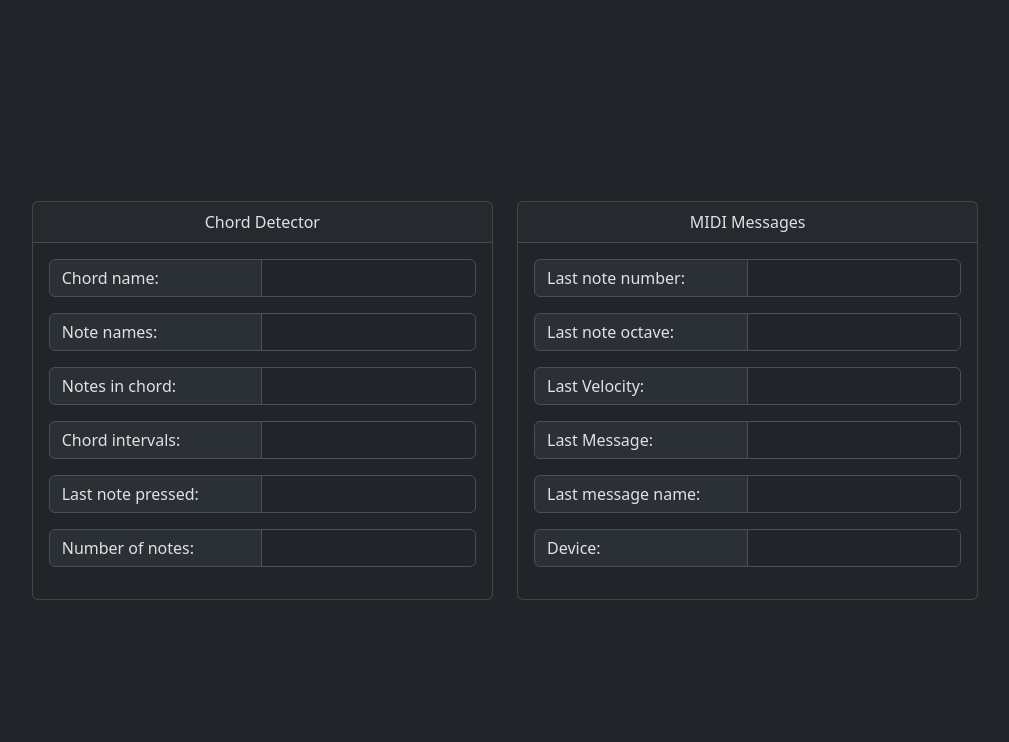
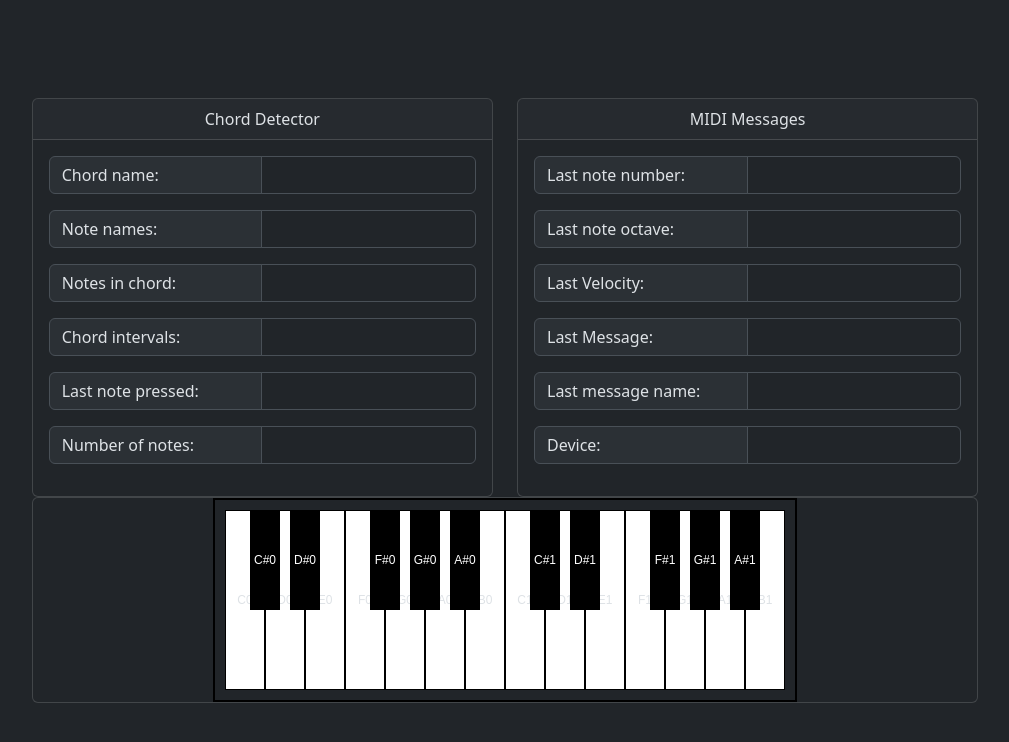
Before and after one commit to mtickle/midi-app, a React (Vite) app: page / in a window 1280 px wide. Shown: the top 742 px of the page, without its empty margins (135-1144 px from the left). Built offline with nearby package versions, Linux system fonts and the light colour scheme.

Commit message:
Added functional keyboard to reflect pressed keys.

```diff
--- a/src/App.css
+++ b/src/App.css
@@ -40,3 +40,46 @@
 .read-the-docs {
   color: #888;
 }
+
+
+.piano {
+  display: flex;
+  border: 2px solid black;
+  padding: 10px;
+  margin: auto;
+}
+
+.key {
+  width: 40px;
+  height: 180px;
+  border: 1px solid black;
+  display: flex;
+  align-items: center;
+  justify-content: center;
+  font-size: 12px;
+  font-family: sans-serif;
+  user-select: none;
+  transition: background 0.1s;
+}
+
+.white {
+  background: white;
+}
+
+.black {
+  background: black;
+  color: white;
+  width: 30px;
+  height: 100px;
+  margin-left: -15px;
+  margin-right: -15px;
+  z-index: 1;
+}
+
+.active.white {
+  background: lightblue;
+}
+
+.active.black {
+  background: blue;
+}
--- a/src/App.jsx
+++ b/src/App.jsx
@@ -11,8 +11,6 @@ import Col from 'react-bootstrap/Col';
 //--- CSS imports.
 import 'bootstrap/dist/css/bootstrap.min.css';
 import './App.css'
-import './piano.css'
-import { CardBody } from 'react-bootstrap';
 
 function App() {
 
@@ -20,6 +18,7 @@ function App() {
   const [deviceName, setDeviceName] = useState([]);
   const [deviceManufacturer, setDeviceManufacturer] = useState([]);
   const [midiAccess, setMidiAccess] = useState(null);
+  const [displayKeys, setDisplayKeys] = useState(new Set());
 
   //--- Message values.
   const [message, setMessage] = useState([]);
@@ -68,6 +67,10 @@ function App() {
     'Bm': [11, 2, 6]
   };
 
+  const NOTES = [
+    "C", "C#", "D", "D#", "E", "F", "F#", "G", "G#", "A", "A#", "B"
+  ];
+
   //--- Request MIDI access on component mount.
   useEffect(() => {
     navigator.requestMIDIAccess()
@@ -82,6 +85,16 @@ function App() {
       .catch((err) => console.error("MIDI Access Error:", err));
   }, []);
 
+  //--- Use this to generate a list of keys.
+  const generateKeys = () => {
+    let keys = [];
+    for (let octave = 0; octave < 2; octave++) {
+      for (let note of NOTES) {
+        keys.push(`${note}${octave}`);
+      }
+    }
+    return keys;
+  };
 
   function processMIDIMessage(message) {
 
@@ -110,16 +123,25 @@ function App() {
 
   //--- Handle the note ON event. Add the note to the set and detect the chord.
   function noteOn(note) {
-    setNoteName(getMidiNoteName(note));
-    pressedKeys.add(note);
-    processChord();
+    setDisplayKeys((prev) => new Set(prev).add(note)); // Show the pressed key.
+    setNoteName(getMidiNoteName(note)); // Show the note name.
+    pressedKeys.add(note); // Add to the pressedKeys set.
+    processChord(); // And finally process the chord built so far.
   }
 
   //--- Handle the note OFF event. Remove the note to the set and detect the chord.
   function noteOff(note) {
-    setNoteName("");
-    pressedKeys.delete(note);
-    processChord();
+
+    // Clear the pressed key.
+    setDisplayKeys((prev) => {
+      const newKeys = new Set(prev);
+      newKeys.delete(note);
+      return newKeys;
+    });
+
+    setNoteName(""); // Clear the note name.
+    pressedKeys.delete(note); // Take the key out of the set.
+    processChord(); // And finally process the chord built so far.
   }
 
   function processChord() {
@@ -156,6 +178,13 @@ function App() {
       }
     }
   }
+
+  //--- This helps us map a known note to a key on the keyboard.
+  const midiNoteToKey = (midiNote) => {
+    const note = NOTES[midiNote % 12];
+    const octave = Math.floor(midiNote / 12) - 1;
+    return `${note}${octave}`;
+  };
 
   //--- Extract the note names from the note set.
   function extractChordNotes(noteSet) {
@@ -276,44 +305,25 @@ function App() {
             </Card >
           </Col>
         </Row>
-        {/* <Row>
+        <Row>
           <Col>
-            <div className="card"> */}
-
-        {/* <div className="piano-container">
-                <ul className="piano-keys-list">
-                  <li className="piano-keys white-key" data-key="D" id='C'></li>
-                  <li className="piano-keys black-key" data-key="C#" id='C#'></li>
-                  <li className="piano-keys white-key" data-key="D" id='D'></li>
-                  <li className="piano-keys black-key" data-key="04"></li>
-                  <li className="piano-keys white-key" data-key="05"></li>
-
-                  <li className="piano-keys white-key" data-key="06"></li>
-                  <li className="piano-keys black-key" data-key="07"></li>
-                  <li className="piano-keys white-key" data-key="08"></li>
-                  <li className="piano-keys black-key" data-key="09"></li>
-                  <li className="piano-keys white-key" data-key="10"></li>
-                  <li className="piano-keys black-key" data-key="11"></li>
-                  <li className="piano-keys white-key" data-key="12"></li>
-
-                  <li className="piano-keys white-key" data-key="13"></li>
-                  <li className="piano-keys black-key" data-key="14"></li>
-                  <li className="piano-keys white-key" data-key="15"></li>
-                  <li className="piano-keys black-key" data-key="16"></li>
-                  <li className="piano-keys white-key" data-key="17"></li>
-                  <li className="piano-keys white-key" data-key="18"></li>
-                  <li className="piano-keys black-key" data-key="19"></li>
-                  <li className="piano-keys white-key" data-key="20"></li>
-                  <li className="piano-keys black-key" data-key="21"></li>
-                  <li className="piano-keys white-key" data-key="22"></li>
-                  <li className="piano-keys black-key" data-key="23"></li>
-                  <li className="piano-keys white-key" data-key="24"></li>
-                </ul>
-              </div> */}
-
-        {/* </div>
+            <div className="card">
+              <div className="piano">
+                {generateKeys().map((key) => {
+                  const isPressed = [...displayKeys].map(midiNoteToKey).includes(key);
+                  return (
+                    <div
+                      key={key}
+                      className={`key ${key.includes("#") ? "black" : "white"} ${isPressed ? "active" : ""}`}
+                    >
+                      {key}
+                    </div>
+                  );
+                })}
+              </div>
+            </div>
           </Col>
-        </Row> */}
+        </Row>
 
       </Container>
     </>
--- a/src/piano.css
+++ /dev/null
@@ -1,61 +0,0 @@
-.piano-container {
-  display: flex;
-  align-items: center;
-  justify-content: center;
-}
-
-.piano-keys-list {
-  list-style: none;
-  display: flex;
-  justify-content: center;
-}
-
-.piano-keys {
-  width: 4rem;
-  cursor: pointer;
-  position: relative;
-  height: 15rem;
-  border: 2px solid #000;
-}
-
-.white-key {
-  background-color: #fff;
-  border-bottom-right-radius: 5px;
-  border-bottom-left-radius: 5px;
-}
-
-.black-key {
-  width: 2rem;
-  height: 10rem;
-  border-radius: 5px;
-  border-top-left-radius: 0;
-  border-top-right-radius: 0;
-  background-color: #000;
-  z-index: 2;
-  margin: 0 -20px 0 -20px;
-}
-
-.piano {
-  display: flex;
-  user-select: none;
-}
-.piano-key {
-  width: 24px;
-  height: 120px;
-  border: 1px solid black;
-}
-.white-key {
-  background: white;
-}
-.black-key {
-  background: black;
-  width: 16px;
-  height: 80px;
-  margin-left: -8px;
-  margin-right: -8px;
-  z-index: 1;
-  position: relative;
-}
-.active {
-  background: red !important;
-}
```
